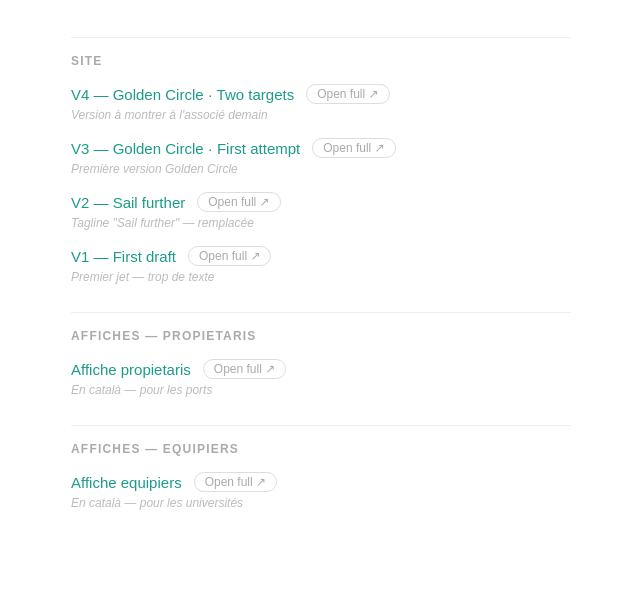
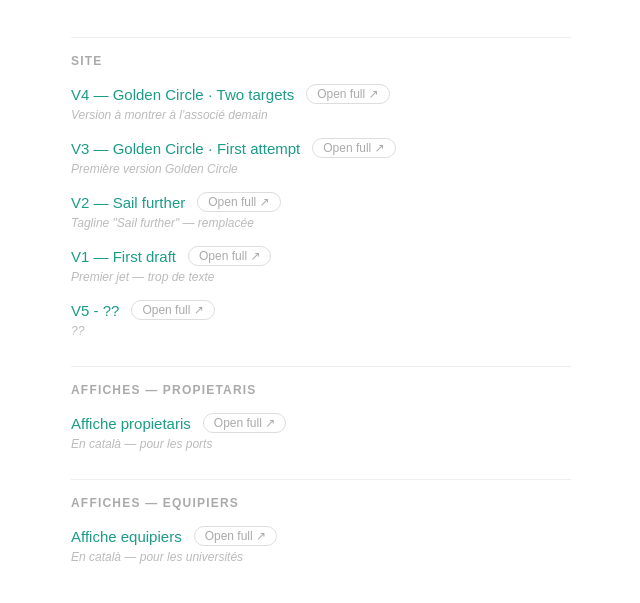
Before and after one commit to manongarnierr-cmyk/nau, a plain HTML site: page index.html in a window 1280 px wide. Shown: the part 125-728 px from the top of the page, without its empty margins (319-959 px from the left). Drawn offline with Linux system fonts and the light colour scheme.

Commit message:
Update index.html

```diff
--- a/index.html
+++ b/index.html
@@ -61,6 +61,14 @@
       <a class="full" href="nau-landing.html" target="_blank">Open full ↗</a>
     </div>
     <div class="comment">Premier jet — trop de texte</div>
+  </li>
+
+  <li>
+    <div class="li-row">
+      <a class="main" onclick="preview('nau-landing-v5.html', 'V5')">V5 - ?? </a>
+      <a class="full" href="nau-landing-v5.html" target="_blank">Open full ↗</a>
+    </div>
+    <div class="comment">??</div>
   </li>
 
   <!-- NOUVELLE VERSION — copie ce bloc et modifie les 3 choses : nom fichier, titre, commentaire
```
